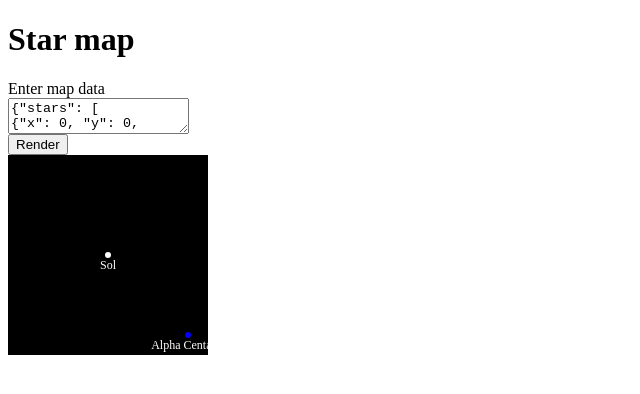
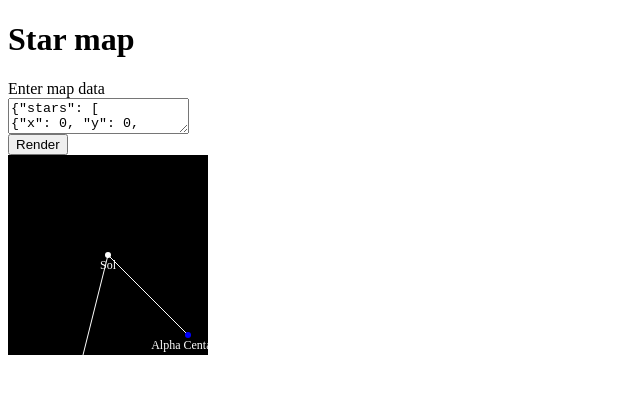
Before and after one commit to fizker/js-starmap, a website: page client/index.html in a window 1280 px wide. Shown: the full height of the page, 0-640 px from the left. Drawn offline with Linux system fonts and the light colour scheme; files whose address does not match are found by name.

Commit message:
Added basic support for drawing routes.

```diff
--- a/client/canvas.js
+++ b/client/canvas.js
@@ -28,6 +28,29 @@ var Starmap = (function() {
 			return
 		}
 
+		if(!data.routes) {
+			data.routes = []
+		}
+
+		var stars = data.stars.reduce(function(dict, star) {
+			dict[star.name] = star
+			return dict
+		}, {})
+		data.routes.forEach(function(route) {
+			var from = stars[route.from]
+			var to = stars[route.to]
+			var line = new fabric.Line(
+				  [ from.x - viewport.x
+				  , from.y - viewport.y
+				  , to.x - viewport.x
+				  , to.y - viewport.y
+				  ]
+				, { stroke: route.color || 'white'
+				  }
+				)
+			canvas.add(line)
+		})
+
 		data.stars.forEach(function(star) {
 			var circle = new fabric.Circle({
 				  top: star.y - viewport.y
--- a/client/index.html
+++ b/client/index.html
@@ -27,6 +27,9 @@
 {"x": 0, "y": 0, "name": "Sol", "color": "white" },\n\
 {"x": 80, "y": 80, "name": "Alpha Centauri", "color": "blue" },\n\
 {"x": -50, "y": 200, "name": "Augustgrad", "color": "green" }\n\
+],"routes": [\n\
+{ "from": "Sol", "to": "Alpha Centauri", "weight": 2, "twoWay": true },\n\
+{ "from": "Sol", "to": "Augustgrad" }\n\
 ]}'
 
 	$$('.js-data-form')
```
Also changed, not shown: test/integration/starmap.js (+18 -0 lines).
